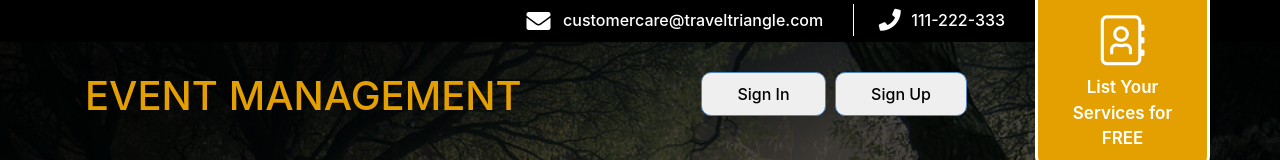
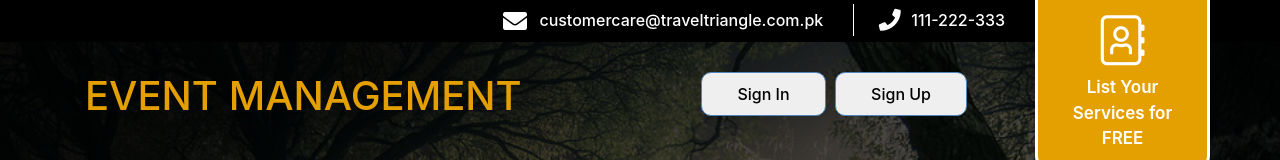
Before and after one commit to ZeeshanParacha/customs-websites, a plain HTML site: page Event-Management-master/index.html in a window 1280 px wide. Shown: the top 160 px of the page. Drawn offline with Linux system fonts and the light colour scheme.

Commit message:
updated branch

```diff
--- a/Event-Management-master/index.html
+++ b/Event-Management-master/index.html
@@ -31,7 +31,7 @@
             <div class="row">
                 <div class="col-sm-10 col01">
                     <i class="fas fa-envelope"></i>
-                    <p class="p1">customercare@traveltriangle.com</p>
+                    <p class="p1">customercare@traveltriangle.com.pk</p>
                     <i class="fas fa-phone"></i>
                     <p class="p2">111-222-333</p>
                 </div>
```
